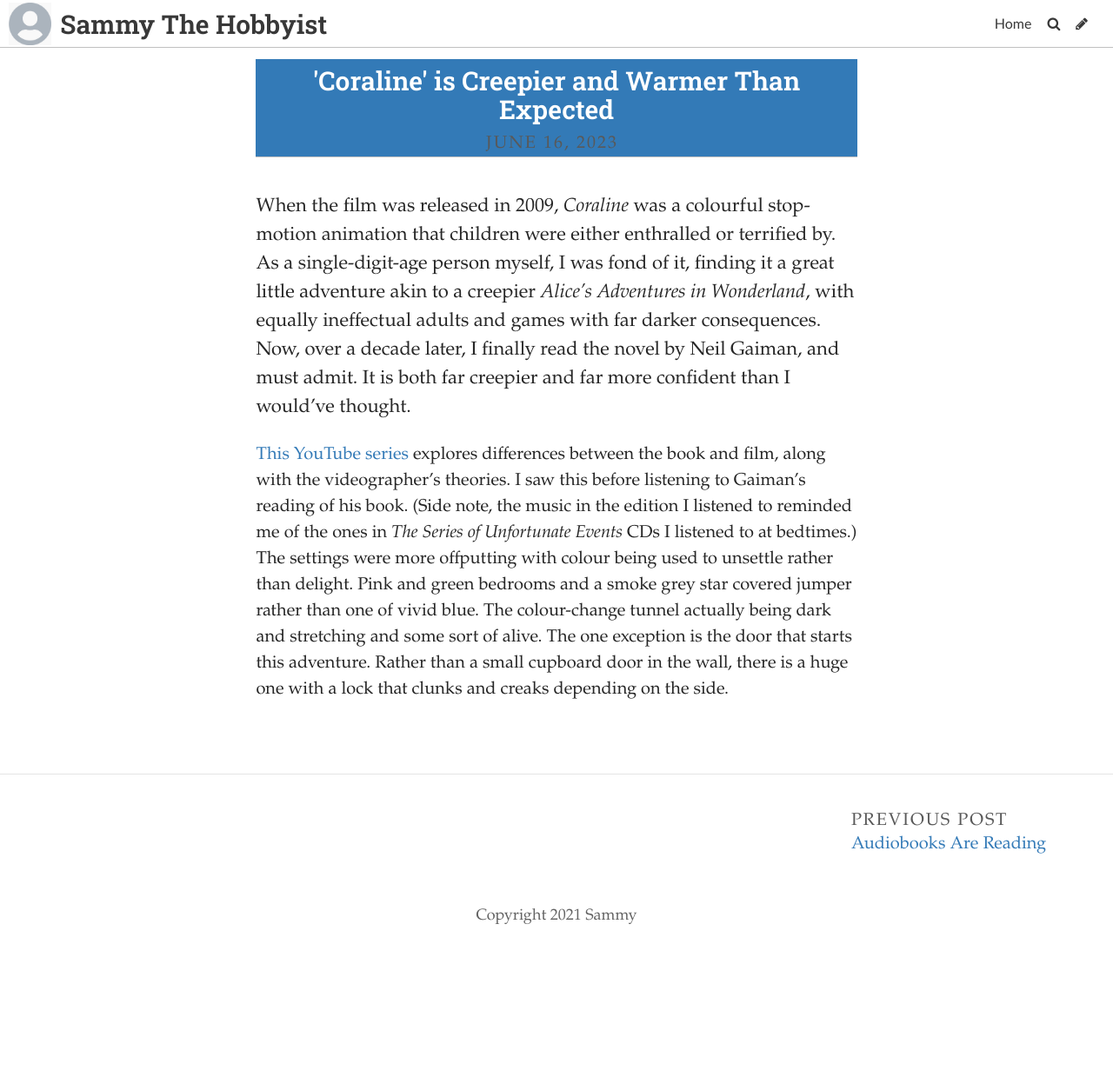
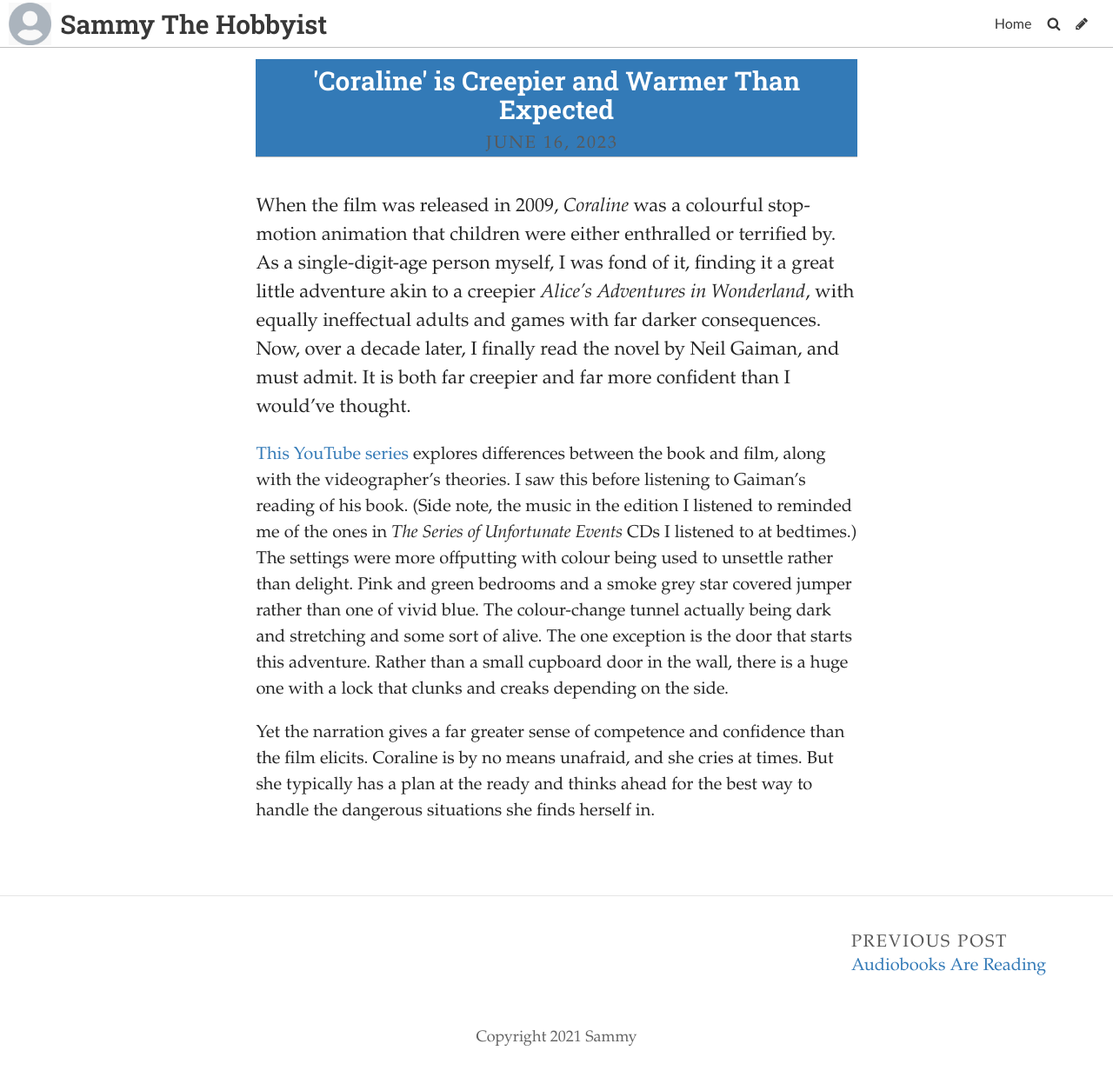
Before and after one commit to SammySpinsAYarn/Blog, a Jekyll site: the page built from _posts/2023-06-09-need-an-idea.md, in a window 1280 px wide. Shown: the whole page at 87% size. Built offline with Jekyll 4.4.1, drawn with Linux system fonts in a browser that asks for light colours; some web fonts are replaced; before the commit the page ends 1099 px from its top, so only the background shows below that.

Commit message:
Update Post “2023-06-09-need-an-idea”

```diff
--- a/_posts/2023-06-09-need-an-idea.md
+++ b/_posts/2023-06-09-need-an-idea.md
@@ -8,3 +8,5 @@
 When the film was released in 2009, *Coraline* was a colourful stop-motion animation that children were either enthralled or terrified by. As a single-digit-age person myself, I was fond of it, finding it a great little adventure akin to a creepier *Alice's Adventures in Wonderland*, with equally ineffectual adults and games with far darker consequences. Now, over a decade later, I finally read the novel by Neil Gaiman, and must admit. It is both far creepier and far more confident than I would've thought.
 
 [T﻿his YouTube series](https://www.youtube.com/watch?v=y2d1XYcMTDY&list=PLZqMA-B7h5X9Rwnfgvjkr-PZGE1YPdaGD&pp=iAQB) explores differences between the book and film, along with the videographer's theories. I saw this before listening to Gaiman's reading of his book. (Side note, the music in the edition I listened to reminded me of the ones in *The Series of Unfortunate Events* CDs I listened to at bedtimes.) The settings were more offputting with colour being used to unsettle rather than delight. Pink and green bedrooms and a smoke grey star covered jumper rather than one of vivid blue. The colour-change tunnel actually being dark and stretching and some sort of alive. The one exception is the door that starts this adventure. Rather than a small cupboard door in the wall, there is a huge one with a lock that clunks and creaks depending on the side.
+
+Y﻿et the narration gives a far greater sense of competence and confidence than the film elicits. Coraline is by no means unafraid, and she cries at times. But she typically has a plan at the ready and thinks ahead for the best way to handle the dangerous situations she finds herself in.
```
